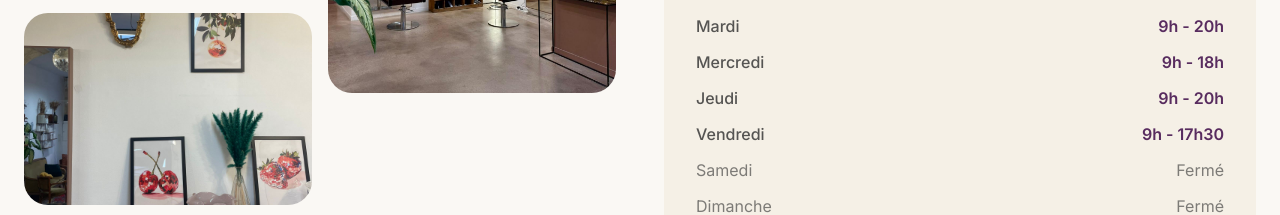
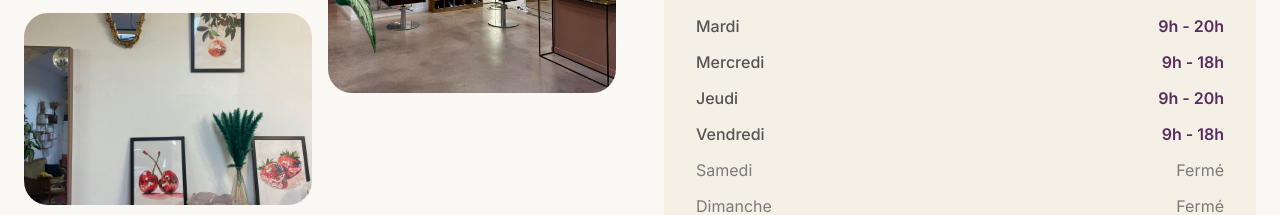
Before and after one commit to MickaelMuller/mazette, a Next.js app: page / in a window 1280 px wide. Shown: the part 1540-1755 px from the top of the page. Built offline with nearby package versions, Linux system fonts and the light colour scheme.

Commit message:
fix(content): set Friday closing time to 18h

```diff
--- a/src/components/Booking.tsx
+++ b/src/components/Booking.tsx
@@ -7,7 +7,7 @@ const horaires = [
   { jour: "Mardi", heures: "9h - 20h", isClosed: false },
   { jour: "Mercredi", heures: "9h - 18h", isClosed: false },
   { jour: "Jeudi", heures: "9h - 20h", isClosed: false },
-  { jour: "Vendredi", heures: "9h - 17h30", isClosed: false },
+  { jour: "Vendredi", heures: "9h - 18h", isClosed: false },
   { jour: "Samedi", heures: "Fermé", isClosed: true },
   { jour: "Dimanche", heures: "Fermé", isClosed: true },
 ];
--- a/src/components/Contact.tsx
+++ b/src/components/Contact.tsx
@@ -106,9 +106,7 @@ export default function Contact() {
                       </div>
                       <div className="flex justify-between">
                         <span>Vendredi</span>
-                        <span className="text-white font-medium">
-                          9h - 17h30
-                        </span>
+                        <span className="text-white font-medium">9h - 18h</span>
                       </div>
                       <div className="flex justify-between">
                         <span>Sam - Dim</span>
--- a/src/components/Footer.tsx
+++ b/src/components/Footer.tsx
@@ -113,7 +113,7 @@ export default function Footer() {
               </div>
               <div className="flex justify-between">
                 <span>Vendredi</span>
-                <span className="text-white">9h - 17h30</span>
+                <span className="text-white">9h - 18h</span>
               </div>
               <div className="flex justify-between">
                 <span>Sam - Dim</span>
--- a/src/components/JsonLd.tsx
+++ b/src/components/JsonLd.tsx
@@ -58,7 +58,7 @@ const localBusinessSchema = {
       "@type": "OpeningHoursSpecification",
       dayOfWeek: "Friday",
       opens: "09:00",
-      closes: "17:30",
+      closes: "18:00",
     },
   ],
   priceRange: "32€ - 250€",
```
